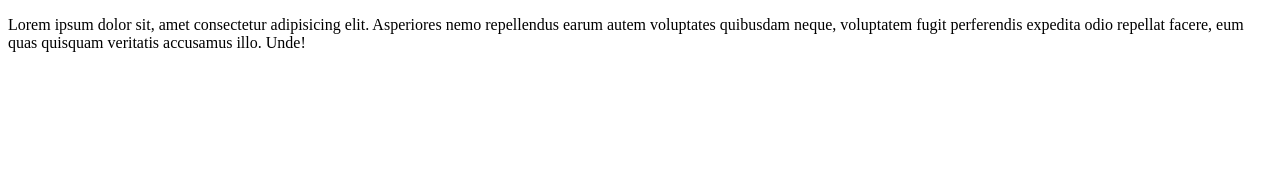
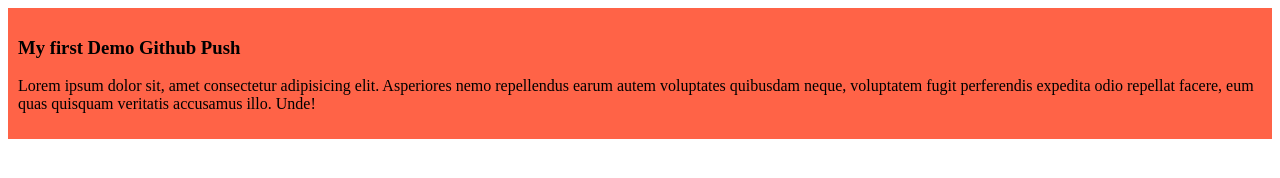
Before and after one commit to rezwan444/my-first-github-repo, a plain HTML site: page index.html in a window 1280 px wide. Drawn offline with Linux system fonts and the light colour scheme.

Commit message:
added my demo github puss

```diff
--- a/index.html
+++ b/index.html
@@ -1,11 +1,20 @@
 <!DOCTYPE html>
 <html lang="en">
+
 <head>
     <meta charset="UTF-8">
     <meta name="viewport" content="width=device-width, initial-scale=1.0">
+    <link rel="stylesheet" href="style.css">
     <title>This is demo for Github Push</title>
 </head>
+
 <body>
-    <p>Lorem ipsum dolor sit, amet consectetur adipisicing elit. Asperiores nemo repellendus earum autem voluptates quibusdam neque, voluptatem fugit perferendis expedita odio repellat facere, eum quas quisquam veritatis accusamus illo. Unde!</p>
+    <div class="blog">
+        <h3>My first Demo Github Push</h3>
+        <p>Lorem ipsum dolor sit, amet consectetur adipisicing elit. Asperiores nemo repellendus earum autem voluptates
+            quibusdam neque, voluptatem fugit perferendis expedita odio repellat facere, eum quas quisquam veritatis
+            accusamus illo. Unde!</p>
+    </div>
 </body>
+
 </html>
--- /dev/null
+++ b/style.css
@@ -0,0 +1,4 @@
+.blog{
+    background-color: tomato;
+    padding: 10px;
+}
```
